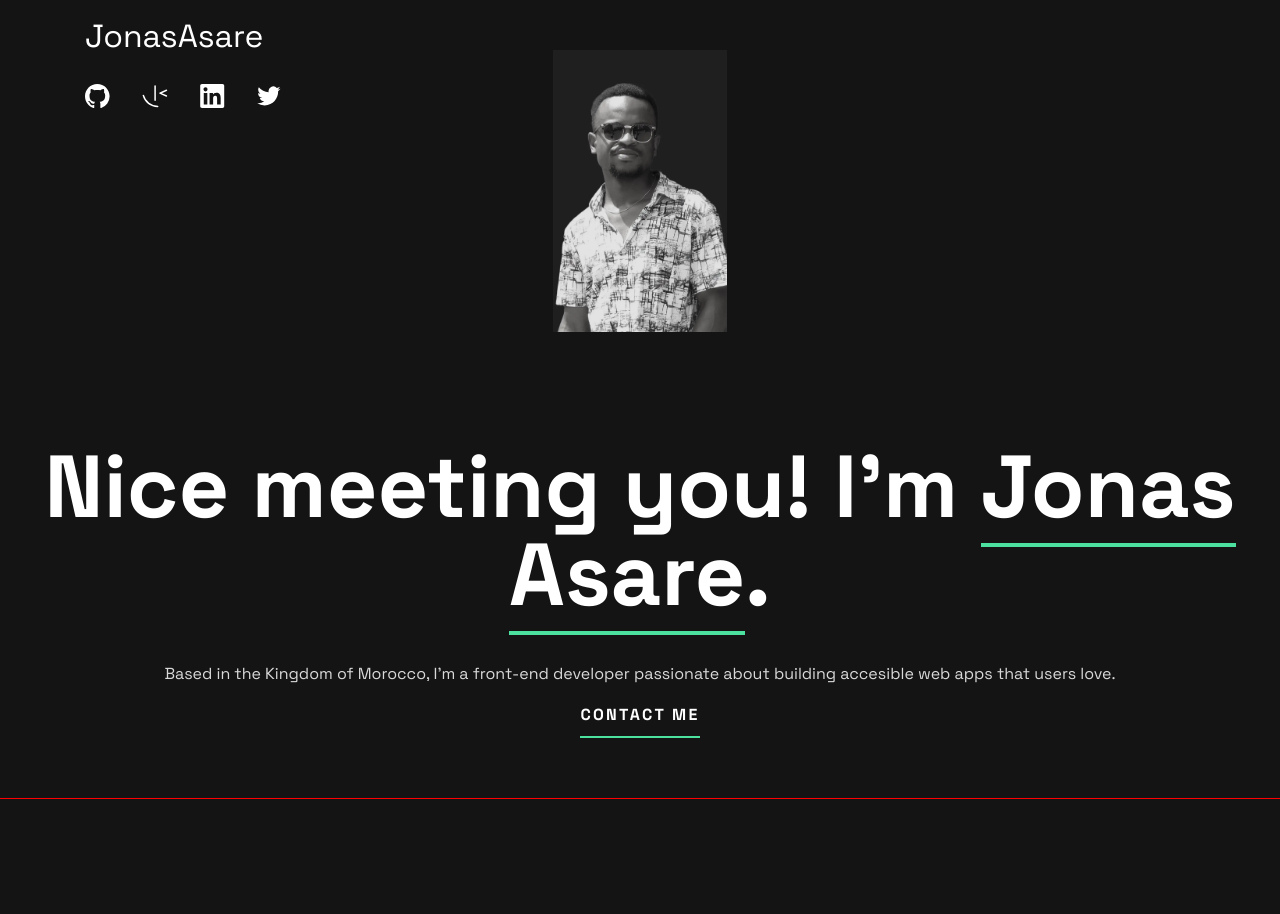
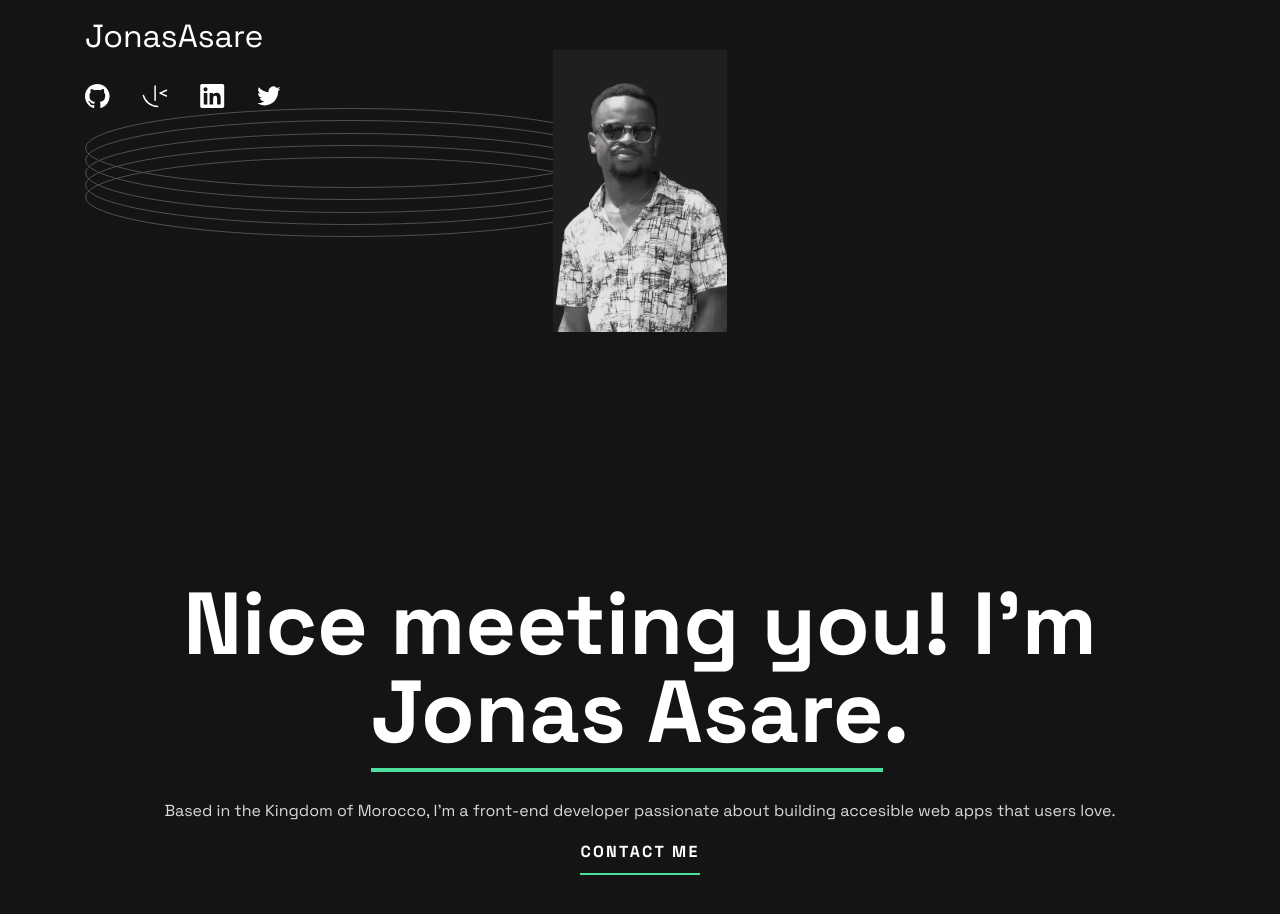
Before and after one commit to asarejonas/Portfolio_Site, a plain HTML site: page index.html in a window 1280 px wide. Shown: the top 914 px of the page. Before the commit the page ends 829 px from the top, so only its background shows below. Drawn offline with Linux system fonts and the light colour scheme.

Commit message:
Ring svg

```diff
--- a/index.html
+++ b/index.html
@@ -95,7 +95,7 @@
 
     <main id="main">
       <section class="hero">
-        <div class="hero__wrapper">
+        <div class="wrapper hero__wrapper">
           <picture class="hero__image">
             <source
               media="(min-width: 62.5em)"
@@ -112,6 +112,14 @@
               width="174"
             />
           </picture>
+
+          <img
+            src="/assets/images/pattern-rings.svg"
+            class="hero__rings"
+            alt=""
+            width="530"
+            height="129"
+          />
 
           <div class="hero__text">
             <h1 class="hero__headline">
```
